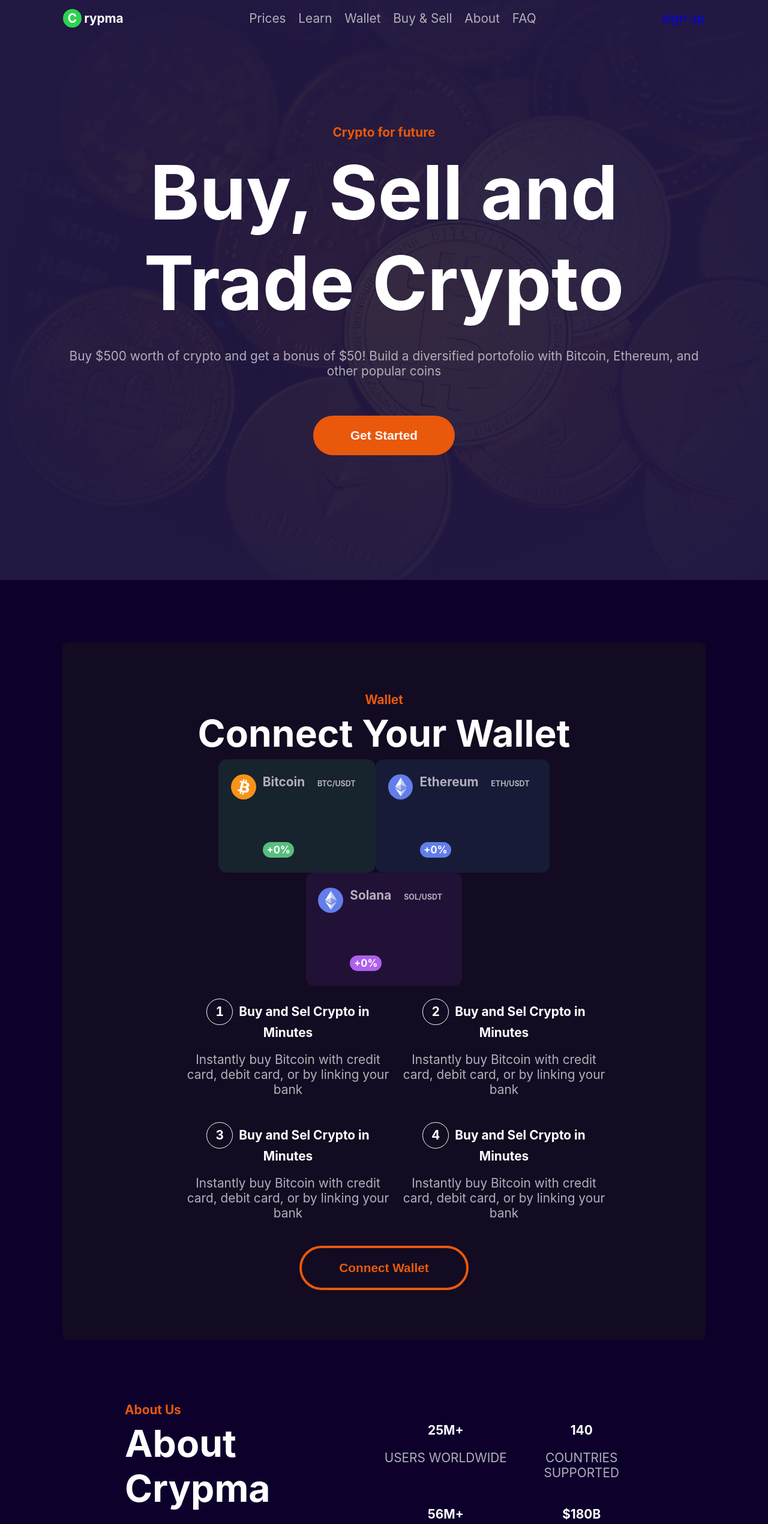
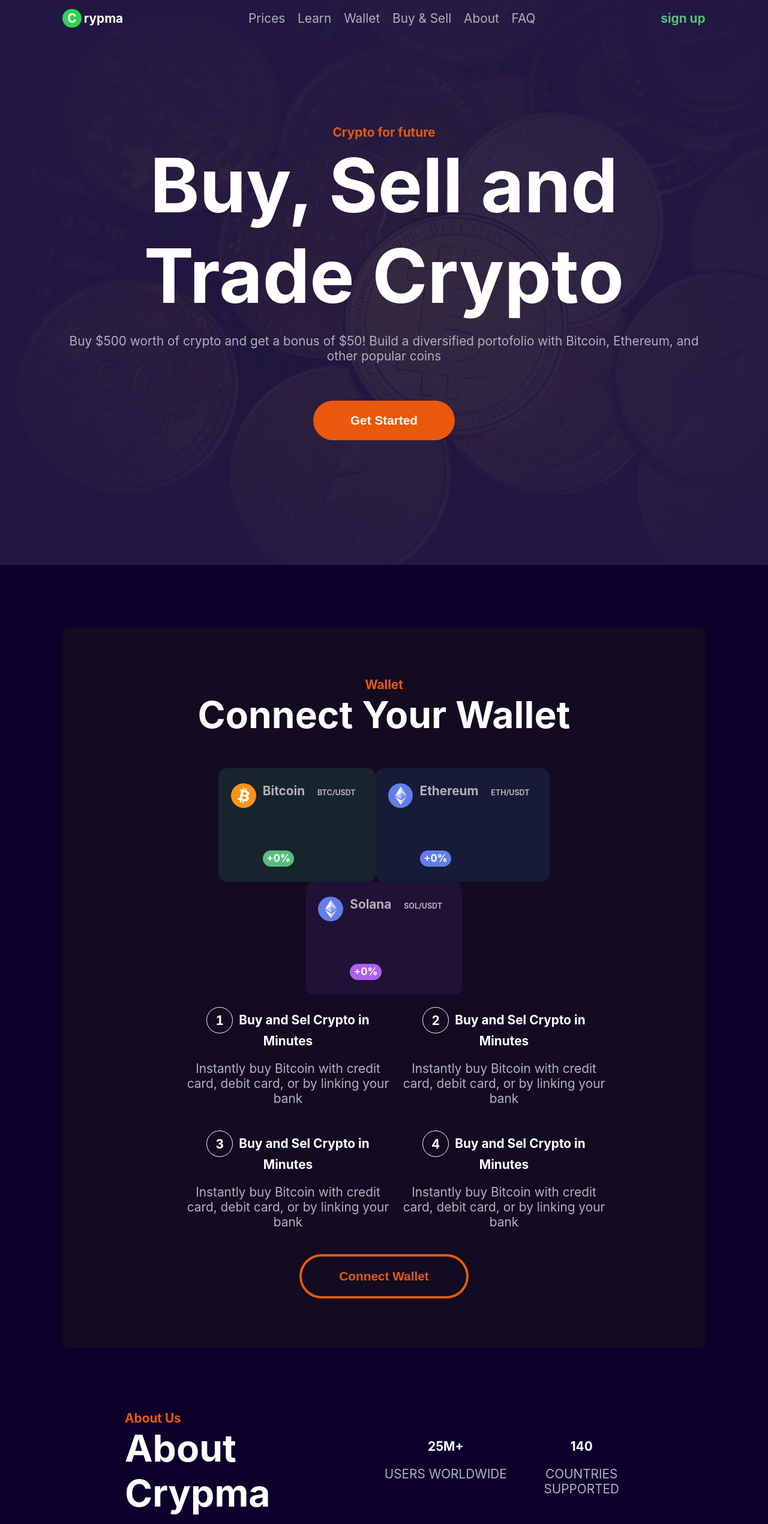
Before and after one commit to turtledev65/Crypma, a React (Vite) app: page / in a window 1280 px wide. Shown: the top 2541 px of the page at 60% size. Built offline with nearby package versions, Linux system fonts and the light colour scheme; no server answers.

Commit message:
refactor: use sections instead of just divs and add more utiliti clsses to replace the title class

```diff
--- a/src/App.tsx
+++ b/src/App.tsx
@@ -29,20 +29,20 @@ function App() {
           <li><a className="link" href="#about">About</a></li>
           <li><a className="link" href="#faq">FAQ</a></li>
         </ul>
-        <a href="/signup">sign up</a>
+        <a href="/signup" className="font-bold color-green">sign up</a>
       </Navbar>
       <Hero backgroundImg={heroBg}>
         <p className="tagline">Crypto for future</p>
-        <h1 className="title">Buy, Sell and Trade Crypto</h1>
+        <h1 className="font-bold color-white">Buy, Sell and Trade Crypto</h1>
         <p>Buy $500 worth of crypto and get a bonus of $50! Build a diversified portofolio with Bitcoin, Ethereum, and other popular coins</p>
         <div className="mt-2">
           <Button>Get Started</Button>
         </div>
       </Hero>
       <div className="p-5">
-        <div className="block block--dark">
+        <section className="block block--dark">
           <p className="tagline">Wallet</p>
-          <h2 className="title">Connect Your Wallet</h2>
+          <h2>Connect Your Wallet</h2>
           <CurrencyCard
             name="Bitcoin"
             variant="green"
@@ -69,99 +69,99 @@ function App() {
             graphData={solInfo.graphData} />
           <ol className="grid grid-2x2 gap-1">
             <li>
-              <span className="title">Buy and Sel Crypto in Minutes</span>
+              <span className="font-bold color-white">Buy and Sel Crypto in Minutes</span>
               <p>Instantly buy Bitcoin with credit card, debit card, or by linking your bank</p>
             </li>
             <li>
-              <span className="title">Buy and Sel Crypto in Minutes</span>
+              <span className="font-bold color-white">Buy and Sel Crypto in Minutes</span>
               <p>Instantly buy Bitcoin with credit card, debit card, or by linking your bank</p>
             </li>
             <li>
-              <span className="title">Buy and Sel Crypto in Minutes</span>
+              <span className="font-bold color-white">Buy and Sel Crypto in Minutes</span>
               <p>Instantly buy Bitcoin with credit card, debit card, or by linking your bank</p>
             </li>
             <li>
-              <span className="title">Buy and Sel Crypto in Minutes</span>
+              <span className="font-bold color-white">Buy and Sel Crypto in Minutes</span>
               <p>Instantly buy Bitcoin with credit card, debit card, or by linking your bank</p>
             </li>
           </ol>
           <Button outline>Connect Wallet</Button>
-        </div>
-        <div className="p-5 flex flex--center flex--1">
+        </section>
+        <section className="p-5 flex flex--center flex--1">
           <div>
             <p className="tagline">About Us</p>
-            <h2 className="title">About Crypma</h2>
+            <h2 className="font-bold color-white">About Crypma</h2>
             <p>We are building the cryptoeconomy - a more fair, accessible, efficient, and transparent financial system enabled by crypto</p>
           </div>
           <div className="grid grid-2x2 gap-1 text-center">
             <div>
-              <p className="title">25M+</p>
+              <p className="font-bold color-white">25M+</p>
               <p>USERS WORLDWIDE</p>
             </div>
             <div>
-              <p className="title">140</p>
+              <p className="font-bold color-white">140</p>
               <p>COUNTRIES SUPPORTED</p>
             </div>
             <div>
-              <p className="title">56M+</p>
+              <p className="font-bold color-white">56M+</p>
               <p>CRYPTO TRANSACTIONS</p>
             </div>
             <div>
-              <p className="title">$180B</p>
+              <p className="font-bold color-white">$180B</p>
               <p>ASSETS ON PLATFORM</p>
             </div>
           </div>
-        </div>
-        <div className="p-5">
-          <p className="tagline text-center">Our Speciality</p>
-          <h2 className="title text-center">WHY Choose Us</h2>
+        </section>
+        <section className="p-5 text-center">
+          <p className="tagline">Our Speciality</p>
+          <h2>WHY Choose Us</h2>
           <div className="flex flex--center flex--1">
             <Card variant="green">
-              <p className="title text-center">Security</p>
+              <p className="font-bold color-white text-center">Security</p>
               <p>Your funds are protected by industry-leading security protocols</p>
             </Card>
             <Card variant="purple">
-              <p className="title text-center">Protection</p>
+              <p className="font-bold color-white text-center">Protection</p>
               <p>Your funds are protected by industry-leading security protocols</p>
             </Card>
             <Card variant="blue">
-              <p className="title text-center">Trust</p>
+              <p className="font-bold color-white text-center">Trust</p>
               <p>Your funds are protected by industry-leading security protocols</p>
             </Card>
           </div>
-        </div>
-        <div className="p-5">
-          <p className="tagline text-center">Portofolio</p>
-          <h2 className="title text-center">Create Portofolio</h2>
+        </section>
+        <section className="p-5 text-center">
+          <p className="tagline">Portofolio</p>
+          <h2>Create Portofolio</h2>
           <ol className="grid grid-2x2 gap-1">
             <Card variant="green">
               <li>
-                <span className="title">Manage your portofolio</span>
+                <span className="font-bold color-white">Manage your portofolio</span>
                 <p>Buy and sell popular digital currencies, keep track of them in one place</p>
               </li>
             </Card>
             <Card variant="blue">
               <li>
-                <span className="title">Manage your portofolio</span>
+                <span className="font-bold color-white">Manage your portofolio</span>
                 <p>Buy and sell popular digital currencies, keep track of them in one place</p>
               </li>
             </Card>
             <Card variant="purple">
               <li>
-                <span className="title">Manage your portofolio</span>
+                <span className="font-bold color-white">Manage your portofolio</span>
                 <p>Buy and sell popular digital currencies, keep track of them in one place</p>
               </li>
             </Card>
             <Card variant="green">
               <li>
-                <span className="title">Manage your portofolio</span>
+                <span className="font-bold color-white">Manage your portofolio</span>
                 <p>Buy and sell popular digital currencies, keep track of them in one place</p>
               </li>
             </Card>
           </ol>
-        </div>
+        </section>
         <Callout backgroundImg={piggyBank}>
-          <span className="title title--xl">Secure an Easy Way to Trade Online</span>
+          <h2 className="m-0">Secure an Easy Way to Trade Online</h2>
           <p>Sign up today to receive your free digital wallet. You can immediately start buying or selling Bitcoin, hassle-free.</p>
           <div className="mt-2">
             <Button>Get Started</Button>
--- a/src/components/callout.tsx
+++ b/src/components/callout.tsx
@@ -1,7 +1,7 @@
 import { PropsWithChildren } from "react";
 const Callout = (props: { backgroundImg?: string } & PropsWithChildren) => {
   return (
-    <div className="block">
+    <section className="block">
       {props.backgroundImg &&
         <>
           <img className="img-bg" src={props.backgroundImg} />
@@ -9,7 +9,7 @@ const Callout = (props: { backgroundImg?: string } & PropsWithChildren) => {
         </>
       }
       {props.children}
-    </div>
+    </section>
   );
 }
 
--- a/src/components/hero.tsx
+++ b/src/components/hero.tsx
@@ -6,13 +6,13 @@ type Props = {
 
 const Hero = ({ backgroundImg, children }: Props) => {
   return (
-    <div className="hero" >
+    <section className="hero" >
       {backgroundImg && <>
         <img className="img-bg" src={backgroundImg} />
         <div className="overlay overlay--radial overlay--blue" />
       </>}
       {children}
-    </div >
+    </section >
   )
 }
 
--- a/src/index.css
+++ b/src/index.css
@@ -97,6 +97,9 @@ ol li::before {
   height: 1em;
 }
 
+section h2 {
+  margin-top: 0;
+}
 
 /* Component Styles */
 
@@ -182,17 +185,6 @@ ol li::before {
   color: var(--orange-600);
   font-weight: bold;
   margin: 0;
-}
-
-/* Title */
-.title {
-  color: white;
-  font-weight: bold;
-  margin: 0.1em 0;
-}
-
-.title--xl {
-  font-size: 4rem;
 }
 
 /* Badge */
@@ -389,6 +381,10 @@ ol li::before {
   margin-top: 2rem;
 }
 
+.m-0 {
+  margin: 0;
+}
+
 .mb-3 {
   margin-bottom: 3rem;
 }
@@ -439,6 +435,22 @@ ol li::before {
   text-align: center;
 }
 
+.font-bold {
+  font-weight: bold;
+}
+
+.color-white {
+  color: white;
+}
+
+.color-orange {
+  color: var(--orange-600);
+}
+
+.color-green {
+  color: var(--green-500);
+}
+
 /* Grids */
 .grid {
   display: grid;
```
